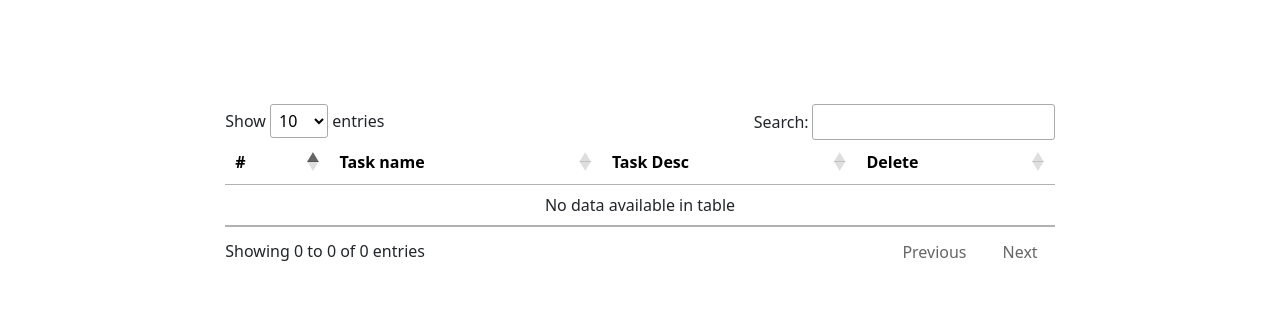
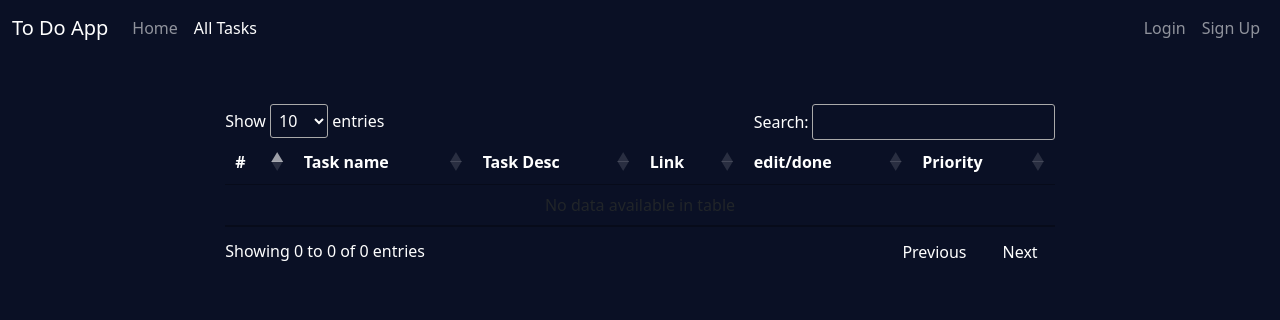
Before and after one commit to arpit456jain/TaskManager, a Django app: page /task/ in a window 1280 px wide. Shown: the top 320 px of the page. Run offline with Django 3.2, Linux system fonts and the light colour scheme; parts of the project's set-up code (start-up, migrations or seed data) failed here and were passed over; some libraries are stand-ins or nearby versions.

Commit message:
first commit

```diff
--- a/home/views.py
+++ b/home/views.py
@@ -9,7 +9,14 @@ def home(request):
     if request.method == 'POST':
         taskname = request.POST['taskname']
         taskdesc = request.POST['taskdesc']
-        entry = Task(taskTitle=taskname,taskDesc=taskdesc,user=request.user)
+        tasklink = request.POST['tasklink']
+        priority = request.POST['priority']
+        if priority == "":
+            priority = 0
+        else:
+            priority = int(priority)
+        print(taskname,taskdesc,tasklink,priority)
+        entry = Task(taskTitle=taskname,taskDesc=taskdesc,user=request.user,link=tasklink,priority=priority)
         entry.save()
         print("true")
     return render(request,'index.html')
--- /dev/null
+++ b/static/css/style.css
@@ -0,0 +1,108 @@
+* {
+    margin: 0;
+    padding: 0;
+    box-sizing: border-box;
+}
+
+body{
+    height: 100%;
+    background-color: rgb(10, 16, 37);
+    box-sizing: border-box;
+}
+
+h1 {
+	color: #fff;
+	font-size: 3rem;
+	font-weight: 50;
+	text-align: center;
+	margin: 1rem 0 3rem;
+	font-family: 'Hind', sans-serif;
+}
+
+.title{
+	color: rgb(204, 7, 0);
+	text-transform: uppercase;
+	font-weight: 800;
+}
+
+.inputDiv{
+	display: flex;
+	justify-content: center;
+	align-items: center;
+}
+
+.input{
+    padding: 0.5rem 1rem;
+    outline: none;
+    border: none;
+    border-radius: 25px;
+    margin: 0.25rem;
+    transition: .5s;
+    font-size: 1.15rem;
+}
+
+.add{
+	outline: none;
+    border: none;
+    height: 50px;
+    border-radius: 25px;
+    background-color: lime;
+    color: white;
+    cursor: pointer;
+    transition: .5s;
+    margin: 0.25rem;
+}
+
+.add:hover{
+	opacity: 0.7;
+}
+
+
+.item{
+	padding: 0.5rem;
+	border-bottom: 4px solid #fff;
+	margin-bottom: 1.5rem;
+}
+
+.item_input{
+	background: none;
+	outline: none;
+	border: none;
+	color: #fff;
+	font-size: 1.4rem;
+	width: 245px;
+}
+
+.edit{
+	background: none;
+	outline: none;
+	border: none;
+	color: lime;
+	font-size: 1.4rem;
+	font-family: 'Hind', sans-serif;
+	margin: 0 0.5rem;
+	cursor: pointer;
+}
+
+.remove{
+	background: none;
+	outline: none;
+	border: none;
+	color: rgb(208, 228, 33);
+	font-size: 1.4rem;
+	font-family: 'Hind', sans-serif;
+	cursor: pointer;
+}
+
+select , thead tr th , .dataTables_wrapper,.dataTables_filter input, .dataTables_wrapper .dataTables_length, .dataTables_wrapper .dataTables_filter, .dataTables_wrapper .dataTables_info, .dataTables_wrapper .dataTables_processing, .dataTables_wrapper .dataTables_paginate
+{
+    color: #fff !important;
+}
+.dataTables_wrapper .dataTables_paginate .paginate_button.disabled, .dataTables_wrapper .dataTables_paginate .paginate_button.disabled:hover, .dataTables_wrapper .dataTables_paginate .paginate_button.disabled:active
+{
+    color: #fff !important;
+}
+label
+{
+    color: #fff !important;
+}
--- a/templates/task.html
+++ b/templates/task.html
@@ -15,8 +15,9 @@
                 <th scope="col">#</th>
                 <th scope="col">Task name</th>
                 <th scope="col">Task Desc</th>
-
-                <th scope="col">Delete</th>
+                <th scope="col">Link</th>
+                <th scope="col">edit/done</th>
+                <th scope="col">Priority</th>
               </tr>
             </thead>
             <tbody>
@@ -25,8 +26,14 @@
                 <th scope="row">{{forloop.counter}}</th>
                 <td>{{task.taskTitle}}</td>
                 <td>{{task.taskDesc}}</td>
+                <td> <a href="{{task.link}}" >click here </a></td>
                 <td> <a href="/edittask/{{task.id}}" class="btn btn-success">Edit</a>
-                     <a href="/deletetask/{{task.id}}" class="btn btn-danger">Delete</a> </td>
+                     <a href="/deletetask/{{task.id}}" class="btn btn-danger">Done</a>
+                </td>
+                <td> <a href="/edittask/{{task.id}}" class="btn btn-success">Up</a>
+                     <a href="/deletetask/{{task.id}}" class="btn btn-danger">Down</a>
+                 </td>
+
               </tr>
               {% endfor %}
             </tbody>
```
Also changed, not shown: TaskManager/settings.py (+7 -3 lines), home/models.py (+8 -0 lines), templates/index.html (+8 -0 lines), home/migrations/0001_initial.py (added), home/migrations/0002_task_link.py (added), home/migrations/0003_task_priority.py (added), home/migrations/0004_alter_task_link.py (added), 1 other file.
